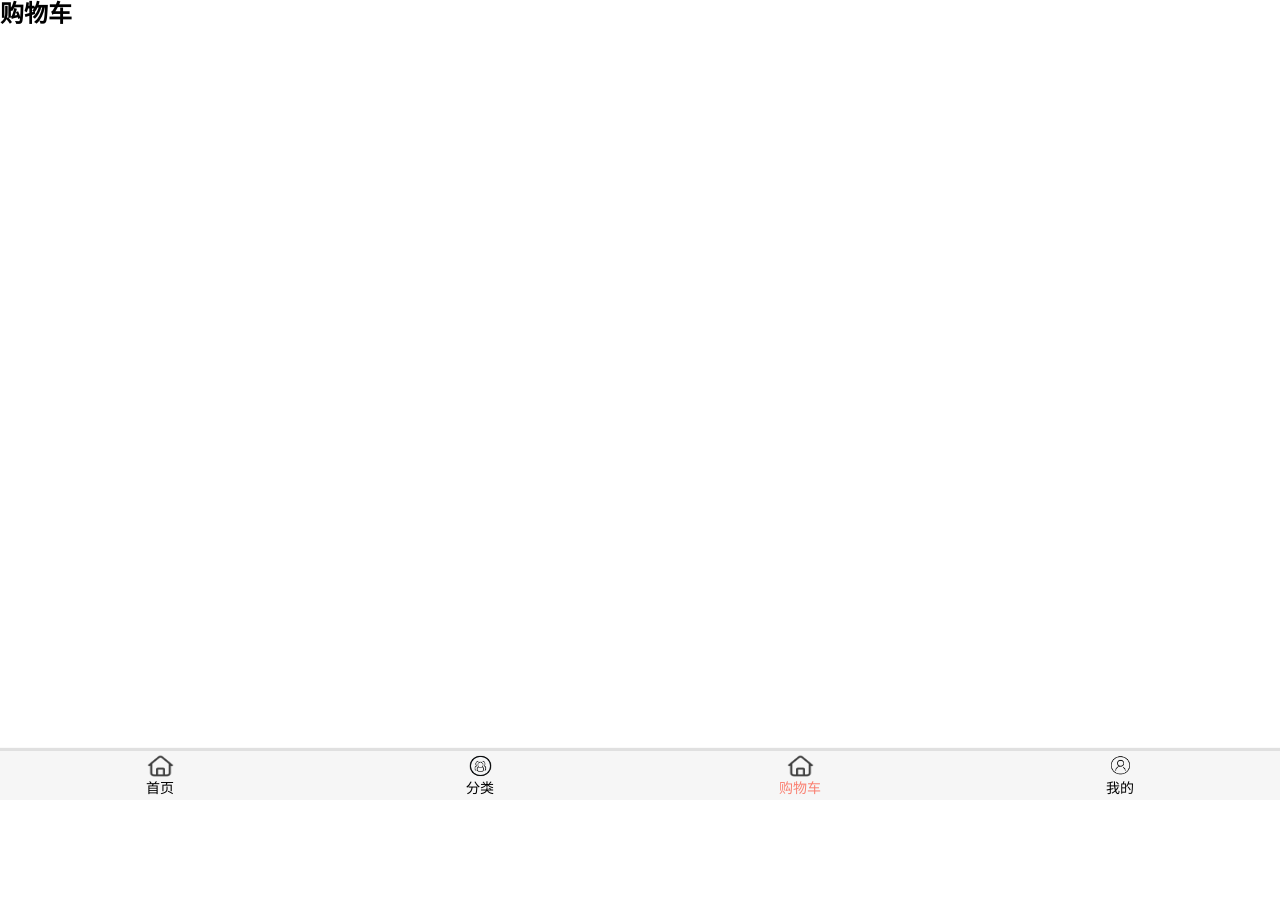
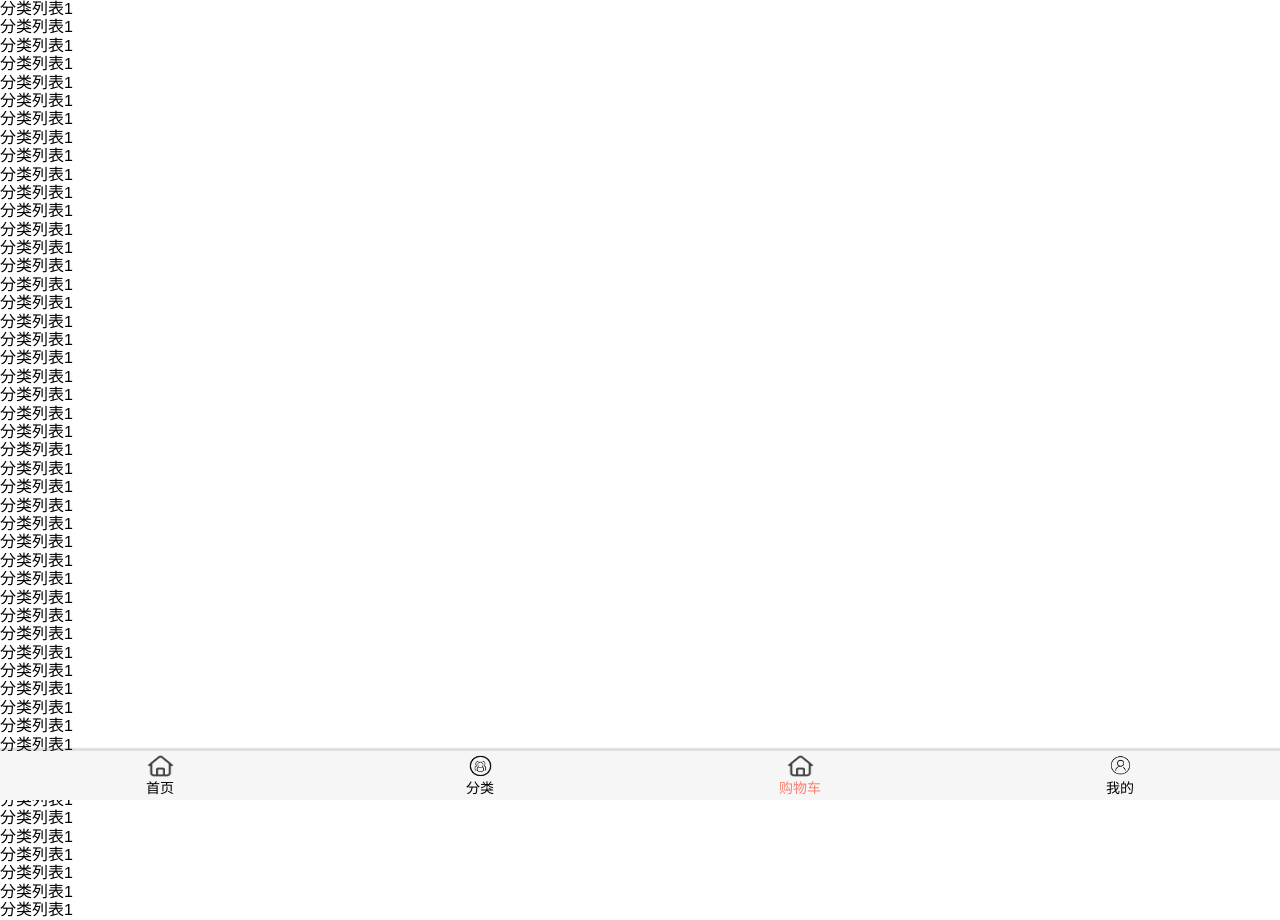
Before and after one commit to nightDhm/supermall, a Vue app: page /category in a window 1280 px wide. Before the commit the page ends 800 px from the top, so only its background shows below. Built offline with nearby package versions, Linux system fonts and the light colour scheme.

Commit message:
更换了使用了better-scrol滚动事件信息，添加了回到顶层，上拉加载更多的事件元素

```diff
--- a/package.json
+++ b/package.json
@@ -9,6 +9,7 @@
   },
   "dependencies": {
     "axios": "^0.19.2",
+    "better-scroll": "^1.15.2",
     "core-js": "^3.6.5",
     "vue": "^2.6.11",
     "vue-awesome-swiper": "^4.1.1",
--- /dev/null
+++ b/src/components/common/scroll/Scroll.vue
@@ -0,0 +1,64 @@
+<template>
+  <div class="wrapper" ref="wrapper">
+      <div class="content">
+          <slot></slot>
+      </div>
+  </div>
+</template>
+
+<script>
+import BScroll from 'better-scroll'
+
+export default {
+name:"Scroll",
+    props:{
+        probeType:{
+            type:Number,
+            default:0
+        },
+        pullUpLoad:{
+            type:Boolean,
+            //默认不用上拉加载
+            default:false
+        }
+    },
+    data(){
+        return{
+            scroll:null
+        }
+    },
+
+    mounted(){
+        //1.创建BScroll对象
+        this.scroll = new BScroll(this.$refs.wrapper,{
+            click:true,
+            probeType:this.probeType,
+            pullUpLoad:this.pullUpLoad
+        })
+
+        //2.监听滚动的位置
+       this.scroll.on('scroll',(position) => {
+        //    监听滚动的位置发送position事件
+           this.$emit('scroll',position)
+       })
+
+       //3.监听上拉事件
+        this.scroll.on('pullingUp',() => {
+            this.$emit('pullingUp')
+
+        })
+    },
+    methods:{
+        scrollTo(x, y, time=300){
+            this.scroll.scrollTo(x, y, time)
+        },
+        finishPullUp(){
+            this.scroll.finishPullUp()
+        }
+    }
+}
+</script>
+
+<style>
+
+</style>
--- /dev/null
+++ b/src/components/content/backTop/BackTop.vue
@@ -0,0 +1,23 @@
+<template>
+  <div class="back-top">
+    <img src="../../../assets/img/common/top.png" alt="">
+  </div>
+</template>
+
+<script>
+export default {
+name:"BackTop"
+}
+</script>
+
+<style>
+    .back-top{
+        position: fixed;
+        right: 10px;
+        bottom: 60px;
+    }
+    .back-top img{
+        width: 43px;
+        height: 43px;
+    }
+</style>
--- a/src/network/request.js
+++ b/src/network/request.js
@@ -4,7 +4,7 @@ export function request(config){
     //axios 的封装
     //1.创建axios的实例
     const instance = axios.create({
-        baseURL:"http://123.207.32.32:8000",
+        baseURL:"http://123.207.32.32:8000/",
         timeout:5000
     })
 
--- a/src/views/category/Category.vue
+++ b/src/views/category/Category.vue
@@ -1,13 +1,94 @@
 <template>
-  <h2>购物车</h2>
+  <div class="wrapper">
+    <ul class="content">
+      <li>分类列表1</li>
+      <li>分类列表1</li>
+      <li>分类列表1</li>
+      <li>分类列表1</li>
+      <li>分类列表1</li>
+      <li>分类列表1</li>
+      <li>分类列表1</li>
+      <li>分类列表1</li>
+      <li>分类列表1</li>
+      <li>分类列表1</li>
+       <li>分类列表1</li>
+      <li>分类列表1</li>
+      <li>分类列表1</li>
+      <li>分类列表1</li>
+      <li>分类列表1</li>
+      <li>分类列表1</li>
+      <li>分类列表1</li>
+      <li>分类列表1</li>
+      <li>分类列表1</li>
+      <li>分类列表1</li>
+      <li>分类列表1</li>
+      <li>分类列表1</li>
+      <li>分类列表1</li>
+      <li>分类列表1</li>
+      <li>分类列表1</li>
+      <li>分类列表1</li>
+      <li>分类列表1</li>
+      <li>分类列表1</li>
+      <li>分类列表1</li>
+      <li>分类列表1</li>
+      <li>分类列表1</li>
+      <li>分类列表1</li>
+      <li>分类列表1</li>
+      <li>分类列表1</li>
+      <li>分类列表1</li>
+      <li>分类列表1</li>
+      <li>分类列表1</li>
+      <li>分类列表1</li>
+      <li>分类列表1</li>
+      <li>分类列表1</li>
+      <li>分类列表1</li>
+      <li>分类列表1</li>
+      <li>分类列表1</li>
+      <li>分类列表1</li>
+      <li>分类列表1</li>
+      <li>分类列表1</li>
+      <li>分类列表1</li>
+      <li>分类列表1</li>
+      <li>分类列表1</li>
+      <li>分类列表1</li>
+    </ul>
+  </div>
 </template>
 
 <script>
+import BScroll from 'better-scroll'
+
 export default {
-name:"Catgory"
+name:"Catgory",
+  data(){
+    return{
+      scroll:null
+    }
+  },
+  mounted(){
+ this.scroll = new BScroll('.wrapper',{
+   probeType:3,
+   pullUpLoad:true,
+   click:true
+  })
+
+  this.scroll.on('scroll',(position) => {
+    console.log(position);
+    })
+
+  this.scroll.on('pullingUp',() => {
+    console.log('上拉加载更多');
+  })
+}
 }
 </script>
 
-<style>
+<style scoped>
+  .wrapper{
+    height: 150px;
+
+
+    /* overflow: hidden; */
+  }
 
 </style>
--- a/src/views/home/Home.vue
+++ b/src/views/home/Home.vue
@@ -1,11 +1,21 @@
 <template>
   <div id="home">
     <NavBar class="home-nav"><div slot="center">购物街</div></NavBar>
-    <home-swiper :banners="banners"/>
-    <recommend-view :recommends="recommends"/>
-    <feature-view/>
-    <tab-control class="tab-control" :titles="['流行','精选','新款']" @tabClick="tabClick"/>
-    <good-list :goods="showGoods"/>
+
+    <scroll class="content"
+            ref="scroll"
+            :probe-type="3"
+             @scroll="contentscoll"
+             :pull-up-load="true"
+             @pullingUp="loadMore">
+      <home-swiper :banners="banners"/>
+      <recommend-view :recommends="recommends"/>
+      <feature-view/>
+      <tab-control class="tab-control" :titles="['流行','精选','新款']" @tabClick="tabClick"/>
+      <good-list :goods="showGoods"/>
+    </scroll>
+
+    <BackTop  @click.native="backClick" v-show="isShowBackTop"/>
   </div>
 </template>
 
@@ -17,6 +27,8 @@ import FeatureView from './childComps/FeatureView'
 import NavBar from 'components/common/navbar/NavBar';
 import TabControl from 'components/content/tabControl/TabControl'
 import GoodList from 'components/content/goods/GoodsList'
+import Scroll from 'components/common/scroll/Scroll'
+import BackTop from 'components/content/backTop/BackTop'
 
 import {getHomeMultidata,getHomeGoods} from "network/home";
 
@@ -28,8 +40,9 @@ components:{
   RecommendView,
   FeatureView,
   TabControl,
-  GoodList
-
+  GoodList,
+  Scroll,
+  BackTop
 },
 data(){
   return{
@@ -41,6 +54,7 @@ data(){
       'sell':{page:0,list:[]},
     },
     currentType:'pop',
+    isShowBackTop:false
   }
 },
 computed:{
@@ -74,6 +88,17 @@ created(){
         break
     }
   },
+  backClick(){
+    //让ref的scroll使用scrollTo事件
+    this.$refs.scroll.scrollTo(0,0)
+  },
+  contentscoll(position){
+    //接收监听滚动的位置position事件
+    this.isShowBackTop = (-position.y) > 1000
+  },
+  loadMore(){
+     this.getHomeGoods(this.currentType)
+  },
 
 /**
  * 网络请求相关的方法
@@ -88,10 +113,10 @@ created(){
    getHomeGoods(type){
     const page = this.goods[type].page + 1
       getHomeGoods(type,page).then(res =>{
-        console.log(res);
-
       this.goods[type].list.push(...res.data.data.list)
       this.goods[type].page += 1
+
+      this.$refs.scroll.finishPullUp()
     })
    }
 
@@ -99,9 +124,10 @@ created(){
 }
 </script>
 
-<style>
+<style scoped>
   #home{
-    padding-top: 44px;
+    /* padding-top: 44px; */
+    height: 100vh;
 
   }
 
@@ -122,4 +148,10 @@ created(){
     z-index: 9;
   }
 
+  .content{
+    height: calc(100% - 93px);
+    overflow: hidden;
+    margin-top: 44px;
+  }
+
 </style>
```
Also changed, not shown: 1 other file (tests, documents, lock files or other folders).
